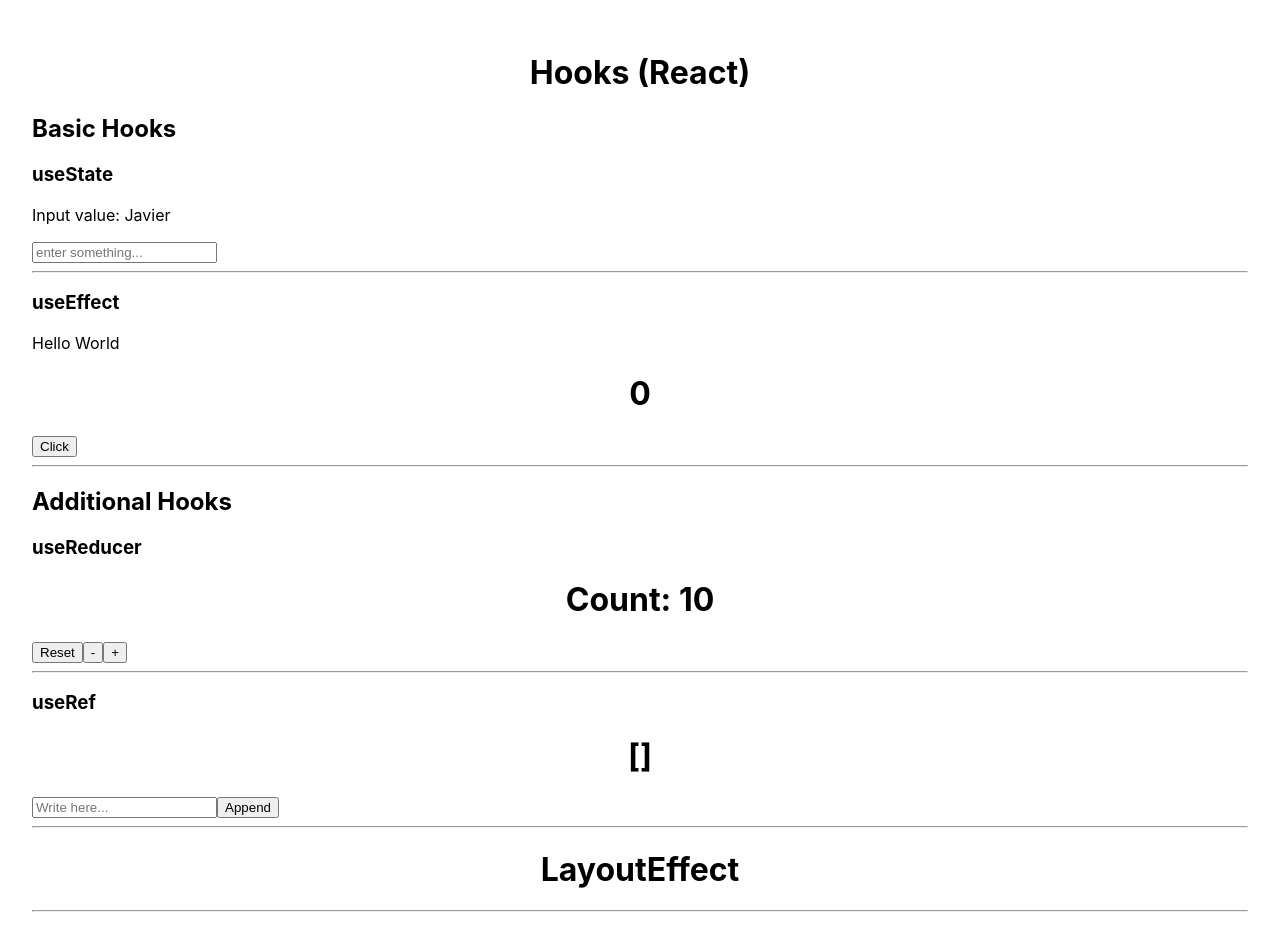
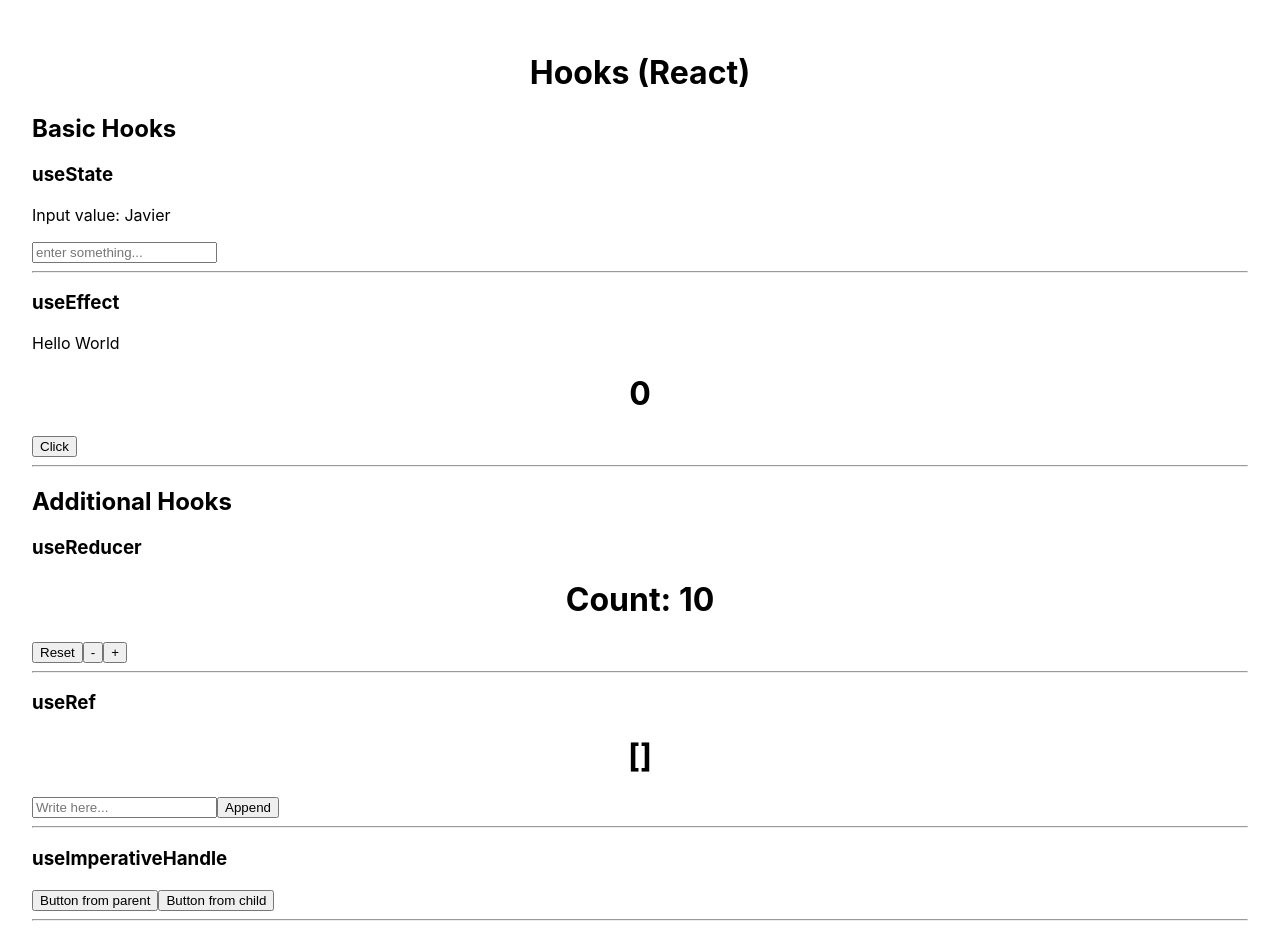
Before and after one commit to qbert2k/react-hooks, a React (Create React App) app: page / in a window 1280 px wide. Shown: the top 928 px of the page. Built offline with nearby package versions, Linux system fonts and the light colour scheme; no server answers.

Commit message:
React Hook: useImperativeHandle

```diff
--- a/src/App.js
+++ b/src/App.js
@@ -4,6 +4,7 @@
 import ReducerTutorial from './UseReducer/ReducerTutorial';
 import RefTutorial from './UseRef/RefTutorial';
 import LayoutEffectTutorial from './UseLayoutEffect/LayoutEffectTutorial';
+import ImperativeHandle from './UseImperativeHandle/ImperativeHandle';
 
 function App() {
     return (
@@ -17,6 +18,7 @@
             <h2>Additional Hooks</h2>
             <ReducerTutorial initialCount={10}/>
             <RefTutorial/>
+            <ImperativeHandle/>
             <LayoutEffectTutorial/>
         </div>
     );
--- /dev/null
+++ b/src/UseImperativeHandle/Button.js
@@ -0,0 +1,20 @@
+import React, {forwardRef, useImperativeHandle, useState} from 'react';
+
+const Button = forwardRef((props, ref) => {
+    const [toggle, setToggle] = useState(false);
+
+    useImperativeHandle(ref, () => ({
+        alterToggle() {
+            setToggle(!toggle);
+        }
+    }));
+
+    return (
+        <>
+            <button>Button from child</button>
+            {toggle && <span>Toggle</span>}
+        </>
+    );
+});
+
+export default Button;
--- /dev/null
+++ b/src/UseImperativeHandle/ImperativeHandle.js
@@ -0,0 +1,21 @@
+import React, {useRef} from 'react';
+import Button from './Button';
+
+const ImperativeHandle = () => {
+    const buttonRef = useRef(null);
+
+    return (
+        <div>
+            <h3>useImperativeHandle</h3>
+            <button onClick={() => {
+                buttonRef.current.alterToggle();
+            }}>
+                Button from parent
+            </button>
+            <Button ref={buttonRef}/>
+            <hr/>
+        </div>
+    );
+};
+
+export default ImperativeHandle;
```
